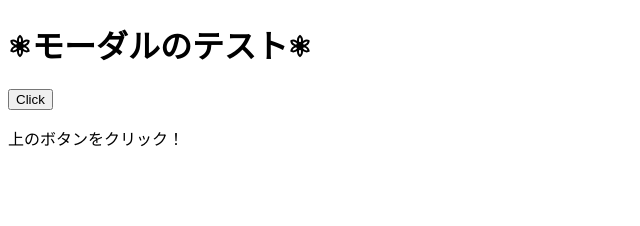
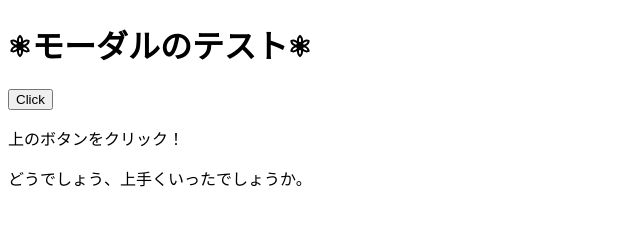
Before and after one commit to miki-hirata/test20211014, a plain HTML site: page index.html in a window 1280 px wide. Shown: the whole page, without its empty margins (0-640 px from the left). Drawn offline with nearby package versions, Linux system fonts and the light colour scheme.

Commit message:
初回コミット

```diff
--- a/index.html
+++ b/index.html
@@ -12,6 +12,7 @@
   <h1><img src="img/flower.svg" alt="花">モーダルのテスト<img src="img/flower.svg" alt="花"></h1>
   <div id="root"></div>
   <p>上のボタンをクリック！</p>
+  <p>どうでしょう、上手くいったでしょうか。</p>
   <script type="text/babel">
 
     function Modal({show, setShow, content}) {
```
